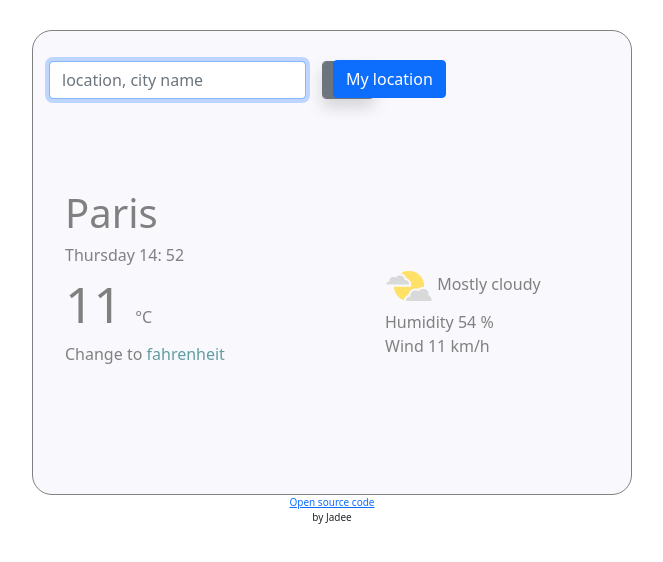
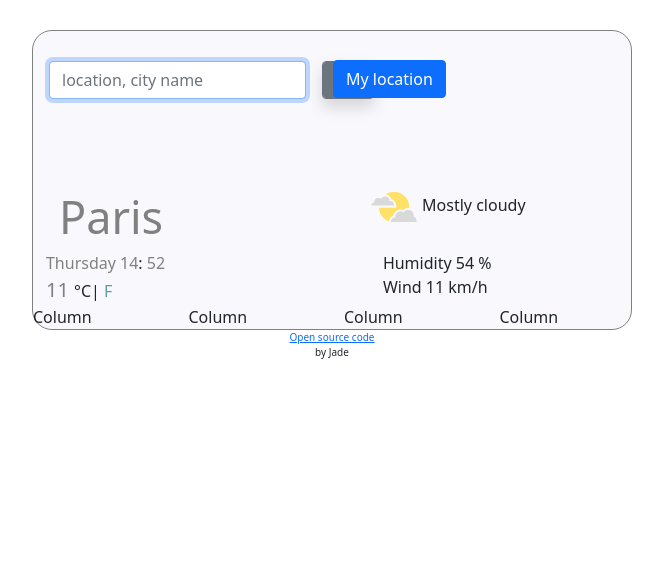
Before and after one commit to Jadeec/Weather-app, a plain HTML site: page index.html in a window 1280 px wide. Shown: the whole page, without its empty margins (308-971 px from the left). Drawn offline with nearby package versions, Linux system fonts and the light colour scheme.

Commit message:
Changed placements with bootstrap grid

```diff
--- a/index.html
+++ b/index.html
@@ -37,70 +37,59 @@
         </div>
 
 
-        <div class="main ">
-            <ul>
-                <li>
-                   <span id="city"> Paris </span>
-                </li>
-                <li>
-                    <span id="day"> tuesday </span> <span id="hour"> 17 </span>: <span id= minutes >40 </span>
-                 </li>
-                <li>
-                   <span id="temperature"> 11 </span>
-                   <span id="preciseUnit"> °C </span>
+         <div class="main ">
 
-                </li>
-                <li>
-                    <span id="unit">
-                    <p>Change to <a href="#" id= "unitLink"> fahrenheit </a> </p>
+              <div class="row justify-content-around">
+                  <div class="col-sm-3"> <span id="city"> Paris </span>  </div>
+                  <div class="col-sm-5 offset-2"><img src="src/partly_cloudy.png"> <span id="weatherDescription"> Mostly cloudy</span></div>
+                </div>
 
-                    </span>
-                </li>
+                <div class="row justify-content-around">
+                    <div class="col-sm-3"> <span id="day"> tuesday </span> <span id="hour"> 17 </span>: <span id= minutes >40 </span> </div>
+                    <div class="col-sm-5 offset-3">Humidity <span id="humidity"> 54 </span> % </div>
+                </div>
 
 
-            </ul>
-        </div>
+                <div class="row temperature-row justify-content-around">
+                    <div class="col-sm-3"> <span id="temperature"> 11 </span>  <span id="preciseUnit"> °C|<a href="#" id= "unitLink"> F </a></span> </div>
+                    <div class="col-sm-5 offset-3"> Wind  <span id="wind"> 11 </span> km/h </div>
+                </div>
+
+
+
+
+                <div class="forecast">
+                  <div class="row">
+                      <div class="col-3">
+                       Column
+                     </div>
+                     <div class="col-3">
+                       Column
+                     </div>
+                     <div class="col-3">
+                       Column
+                     </div>
+                     <div class="col-3">
+                       Column
+                     </div>
+                    </div>
+                </div>
+
+         </div>
 
 
 
 
 
-            <div class="seconde">
-                <ul>
-                    <li>
-                     <img src="src/partly_cloudy.png"> <span id="weatherDescription"> Mostly cloudy</span>
-                    </li>
-                    <li>
-                        Humidity <span id="humidity"> 54 </span> % <br> Wind  <span id="wind"> 11 </span> km/h
-                    </li>
-                </ul>
 
-            <!---
-               </div>
-                  <div class="container">
-                   <div id="forcast">
-                    <div class="row">
-                        <div class="col">
-                        Column
-                       </div>
-                       <div class="col">
-                        Column
-                       </div>
-                       <div class="col">
-                        Column
-                       </div>
-                      </div>
-                   </div>
-                 -->
 
-              </div>
 
 
 
         </div>
         <div class="gitHubLink">
             <a href="https://github.com/Jadeec/Weather-app" target="_blank" rel="noopener noreferrer"> Open source code</a>
-            <p>by Jadee</p>
+            <p>by Jade</p>
 
         </div>
 
--- a/src/style.css
+++ b/src/style.css
@@ -2,15 +2,10 @@ body {
     color: #FFFF;
 }
 
-ul {
 
-    color: gray;
-    list-style: none;
-
+.temperature-row{
+    line-height-step: 50px;
 }
-
-
-
 
 .countainer {
     max-width: 600px;
@@ -18,17 +13,11 @@ ul {
     background-color:#F9F8FD;
     border: solid 1px gray;
     border-radius: 20px;
-   margin-top: 30px;
+    margin-top: 30px;
 
 
 }
 
-.seconde {
-    position: relative;
-    top: -120px;
-    right: -320px;
-
-}
 
 
 .searchBar {
@@ -45,16 +34,15 @@ ul {
 }
 
 #city {
-
-    font-size: 40px;
+    font-size: 45px;
 }
 
-#city, #temperature, #day, #hour, #minutes, #details {
+#city, #temperature, #day, #hour, #minutes {
     color: gray;
 }
 
 #temperature {
-    font-size: 50px;
+    font-size: 20px;
     font-weight: 400;
 }
 #unitLink{
```
Also changed, not shown: 1 other file.
